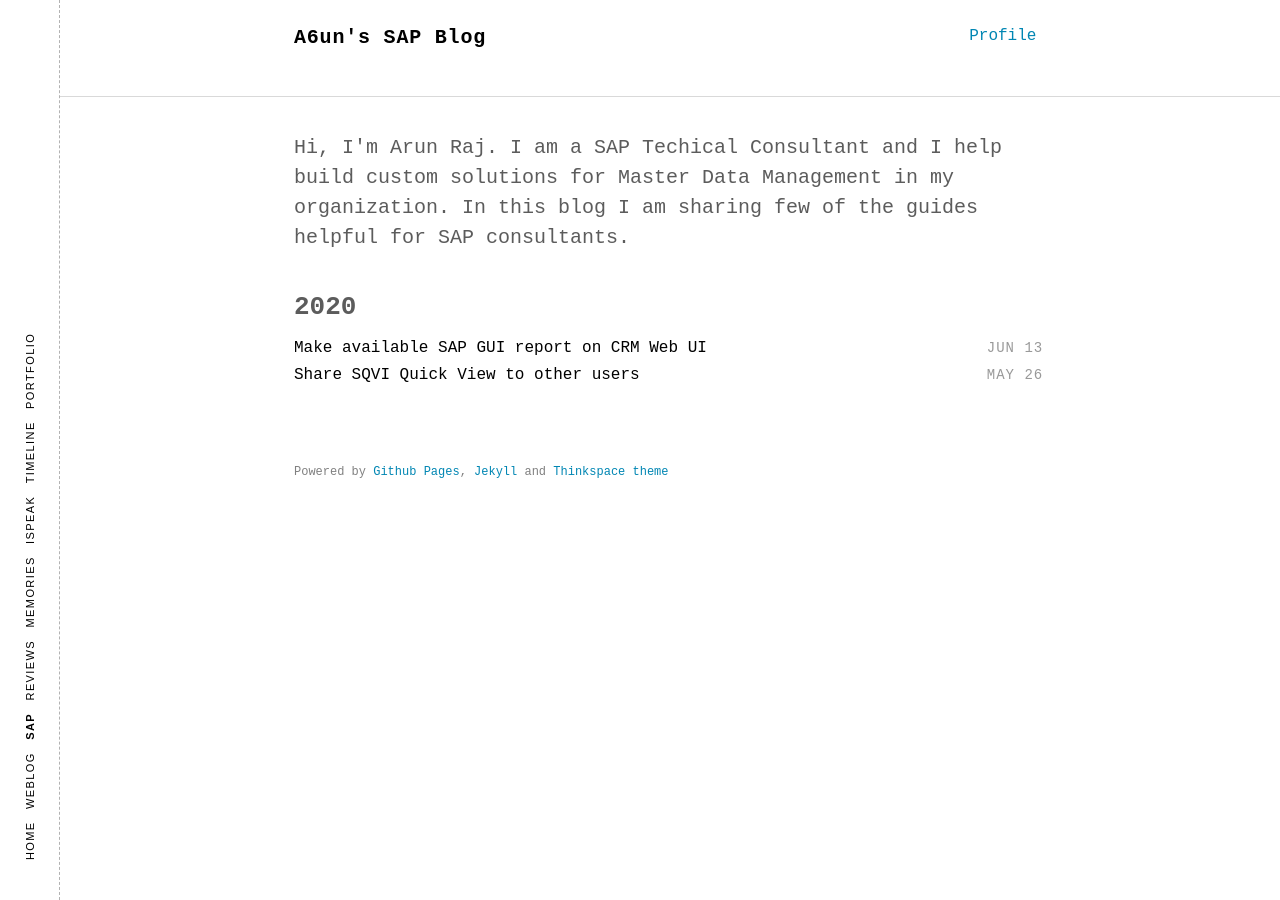
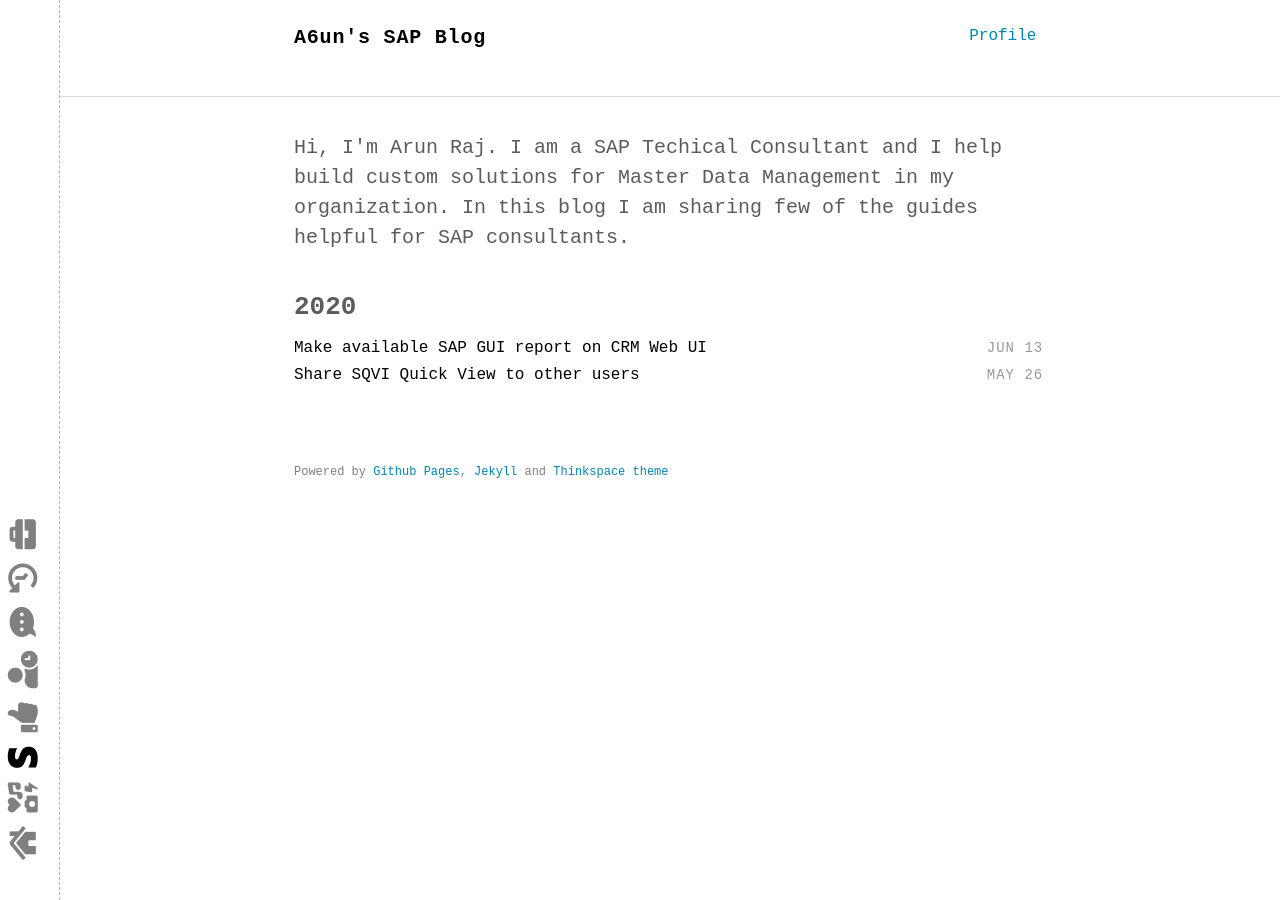
Before and after one commit to a6unraj/a6unraj.github.io, a Jekyll site: the page built from index.html, in a window 1280 px wide. Built offline with Jekyll 4.4.1, drawn with Linux system fonts in a browser that asks for light colours; nearby versions of some CDN libraries; some web fonts are replaced; comment, search, counter and statistics services are not loaded.

Commit message:
Update nav.html

```diff
--- a/_includes/nav.html
+++ b/_includes/nav.html
@@ -1,14 +1,14 @@
 <nav class="side">
     <div class="side__inner">
         <div class="menu">
-        <a href="https://arunraj.eu" title="Home">Home</a>
-        <a href="https://arunraj.eu/weblog" title="Web Log">WebLog</a>
-        <a href="https://arunraj.eu/sap" title="SAP Blog"  style="font-weight:800">SAP</a>
-        <a href="https://arunraj.eu/reviews" title="Reviews">Reviews</a>
-        <a href="https://arunraj.eu/memories/index.html" title="Memories">Memories</a>
-        <a href="https://arunraj.eu/ispeak" title="iSpeak">iSpeak</a>
-        <a href="https://arunraj.eu/timeline/index.html" title="Timeline">Timeline</a>
-        <a href="https://arunraj.eu/portfolio" title="Portfolio">Portfolio</a>
+        <a href="https://arunraj.eu" title="Home"><i class="fas fa-home"></i></a>
+        <a href="https://arunraj.eu/weblog" title="Web Log"><i class="fas fa-icons"></i></a>
+        <a href="https://arunraj.eu/sap" title="SAPBlog"><i class="fab fa-stripe-s active"></i></a>
+        <a href="https://arunraj.eu/reviews" title="Reviews"><i class="fas fa-thumbs-up"></i></a>
+        <a href="https://arunraj.eu/memories/index.html" title="Memories"><i class="fas fa-user-clock"></i></a>
+        <a href="https://arunraj.eu/ispeak" title="iSpeak"><i class="fas fa-comment-dots"></i></a>
+        <a href="https://arunraj.eu/timeline/index.html" title="Timeline"><i class="fas fa-history"></i></a>
+        <a href="https://arunraj.eu/portfolio" title="Portfolio"><i class="fas fa-briefcase"></i></a>
         </div>
     </div>
 </nav>
```
